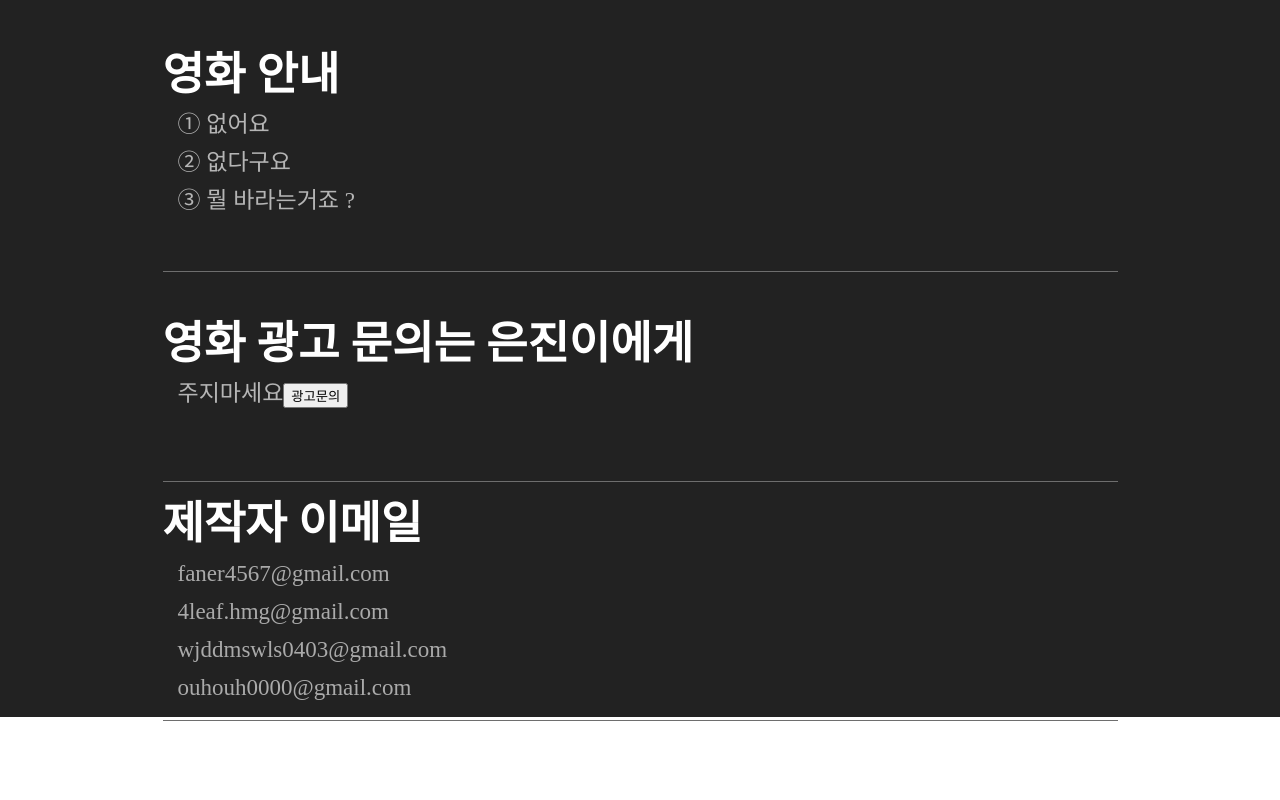
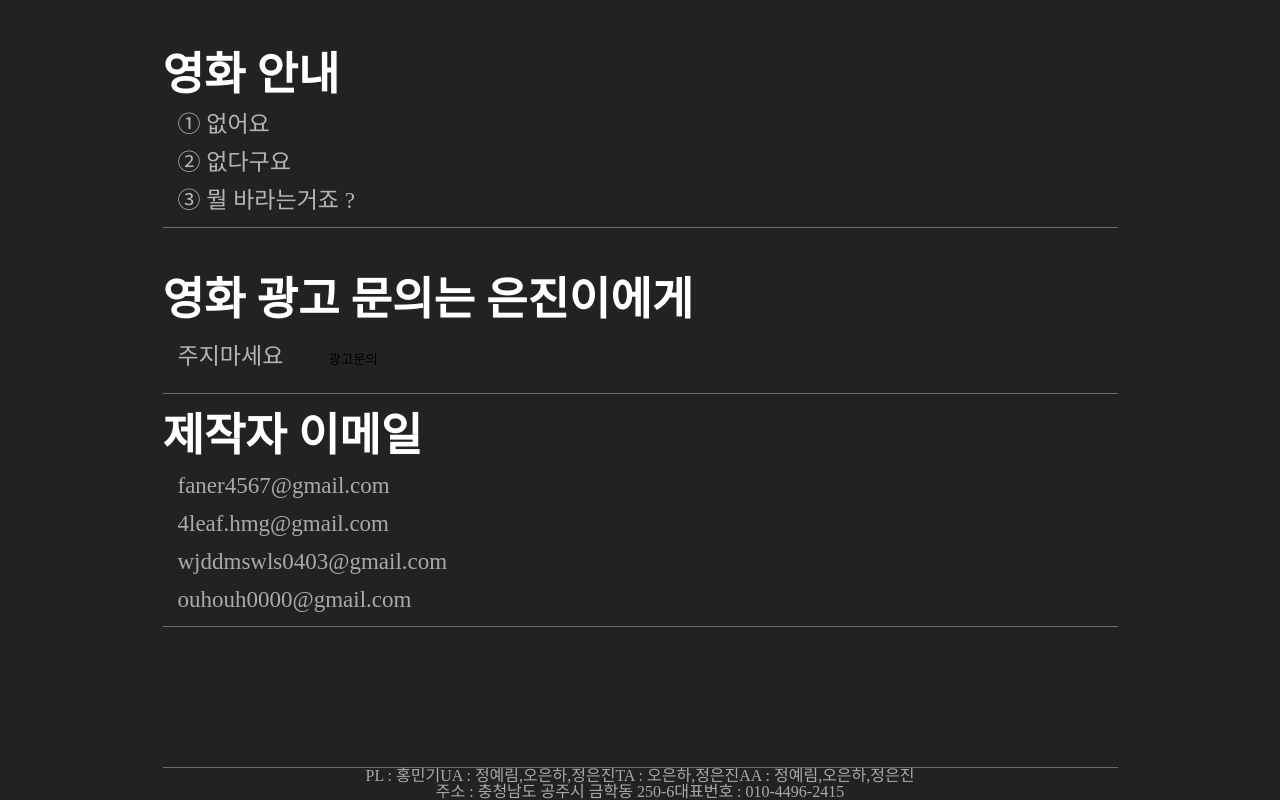
Before and after one commit to hmg11123/ajoa_movie_project, a React app: page /#/ in a window 1280 px wide. Shown: the part 4883-5683 px from the top of the page. Before the commit the page ends 5604 px from the top, so only its background shows below. Built offline with nearby package versions, Linux system fonts and the light colour scheme.

Commit message:
screen03

```diff
--- a/src/components/layouts/Footer.js
+++ b/src/components/layouts/Footer.js
@@ -67,6 +67,19 @@ class Footer extends React.Component {
                 </a>
               </div>
             </div>
+            <div className="footer4">
+              <p className="footer4_line"></p>
+              <p>
+                <span>PL : 홍민기</span>
+                <span>UA : 정예림,오은하,정은진</span>
+                <span>TA : 오은하,정은진</span>
+                <span>AA : 정예림,오은하,정은진</span>
+              </p>
+              <p>
+                <span>주소 : 충청남도 공주시 금학동 250-6</span>
+                <span>대표번호 : 010-4496-2415</span>
+              </p>
+            </div>
           </div>
         </Fade>
         <Fade cascade>
--- a/src/style/Footer.css
+++ b/src/style/Footer.css
@@ -1,7 +1,6 @@
 .footer {
   width: 100%;
   height: 100vh;
-  background-color: #222222;
   color: white;
   display: flex;
   align-items: center;
@@ -23,6 +22,17 @@
 
 .footer3 {
   margin-top: 20px;
+  margin-bottom: 140px;
+}
+
+.footer4 {
+  width: 955px;
+  border-top: 1px solid rgb(110, 110, 110);
+  margin-bottom: 50px;
+  color: #aaaaaa;
+  display: flex;
+  flex-direction: column;
+  align-items: center;
 }
 
 .footer .footer1 .footer1__title,
@@ -53,6 +63,14 @@
   border-bottom: 0.9px solid rgb(110, 110, 110);
 }
 
+.footer2 input {
+  width: 140px;
+  height: 40px;
+  outline: none;
+  background: none;
+  border: none;
+}
+
 .footer__txt,
 .footer3__gmail {
   color: rgb(181, 181, 181);
--- a/src/style/screen03.css
+++ b/src/style/screen03.css
@@ -10,7 +10,7 @@
 
 .screen03 .screen03__main {
   width: 100%;
-  height: 700px;
+  height: 100%;
 
   display: flex;
 }
--- a/src/style/styles.css
+++ b/src/style/styles.css
@@ -7,3 +7,7 @@
 @import "./screen04.css";
 @import "./screen05.css";
 @import "./screen06.css";
+
+body {
+  background-color: #222222;
+}
```
